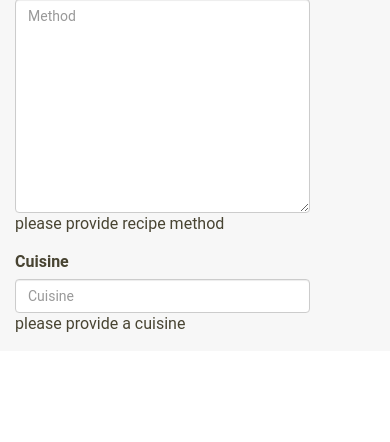
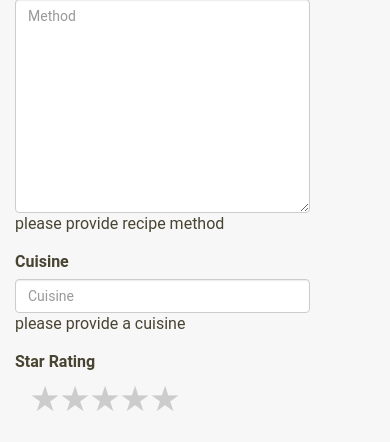
Before and after one commit to tenilleswart/foodies, a Flask app: page /addnew in a window 390 px wide. Shown: the part 1009-1451 px from the top of the page. Before the commit the page ends 1341 px from the top, so only its background shows below. Run offline with Flask 2, Linux system fonts and the light colour scheme; some libraries are stand-ins or nearby versions.

Commit message:
added star rating to addnew.html page

```diff
--- a/static/css/style.css
+++ b/static/css/style.css
@@ -335,7 +335,7 @@ ol.step > li::before {
 
 /*RECIPE PAGE*/
 
-.rating {
+/*--.rating {
     overflow: hidden;
     display: inline-block;
 }
@@ -377,6 +377,9 @@ ol.step > li::before {
 
 
 
+
+
+
 *,*:before,*:after {
   box-sizing: border-box;
 }
@@ -388,6 +391,58 @@ ol.step > li::before {
 
 .fa {
   font-size: 25px;
+} */
+
+* {
+	margin:0;
+	padding:0;
+}
+
+.starrating{
+height: 46px;
+    padding: 0 14px;
+    margin-right: 39%;
+
+}
+
+.starrating:not(:checked) > input {
+	position:absolute;
+	top: -9999px;
+
+}
+
+.starrating:not(:checked) > label {
+	float: right;
+	width: 1em;
+	overflow: hidden;
+	white-space:nowrap;
+	cursor: pointer;
+	font-size: 30px;
+	color: #ccc;
+
+}
+
+.starrating:not(:checked) > label:before {
+	content: '★ ';
+
+}
+
+.starrating > input:checked ~ label {
+	color: #ffc700;
+
+}
+
+.starrating:not(:checked) > label:hover,
+.starrating:not(:checked) > label:hover ~ label {
+	color: #deb217;
+}
+
+.starrating > input:checked + label:hover,
+.starrating > input:checked + label:hover ~ label,
+.starrating > input:checked ~ label:hover,
+.starrating > input:checked ~ label:hover ~ label,
+.starrating > label:hover ~ input:checked ~ label{
+	color: #c59b08;
 }
 
 /* homepage */
--- a/templates/addnew.html
+++ b/templates/addnew.html
@@ -96,6 +96,28 @@
                please provide a cuisine
             </div>
       </div>
+       <div class="form-group col-xs-10 col-sm-4 col-md-4 col-lg-4">
+      <label for="cuisine">Star Rating</label>
+      <div class="starrating">
+          <input type="radio" class="rating-input"
+             id="rating-input-1-5" name="rating-input-1" value="5">
+             <label for="rating-input-1-5" class="rating-star"></label>
+             <input type="radio" class="rating-input"
+             id="rating-input-1-4" name="rating-input-1" value="4">
+             <label for="rating-input-1-4" class="rating-star"></label>
+             <input type="radio" class="rating-input"
+             id="rating-input-1-3" name="rating-input-1" value="3">
+             <label for="rating-input-1-3" class="rating-star"></label>
+             <input type="radio" class="rating-input"
+             id="rating-input-1-2" name="rating-input-1" value="2">
+             <label for="rating-input-1-2" class="rating-star"></label>
+             <input type="radio" class="rating-input"
+             id="rating-input-1-1" name="rating-input-1" value="1">
+             <label for="rating-input-1-1" class="rating-star"></label>
+      </div>
+
+      </div>
+       <div class="clearfix"></div>
 
    </form>
 
```
